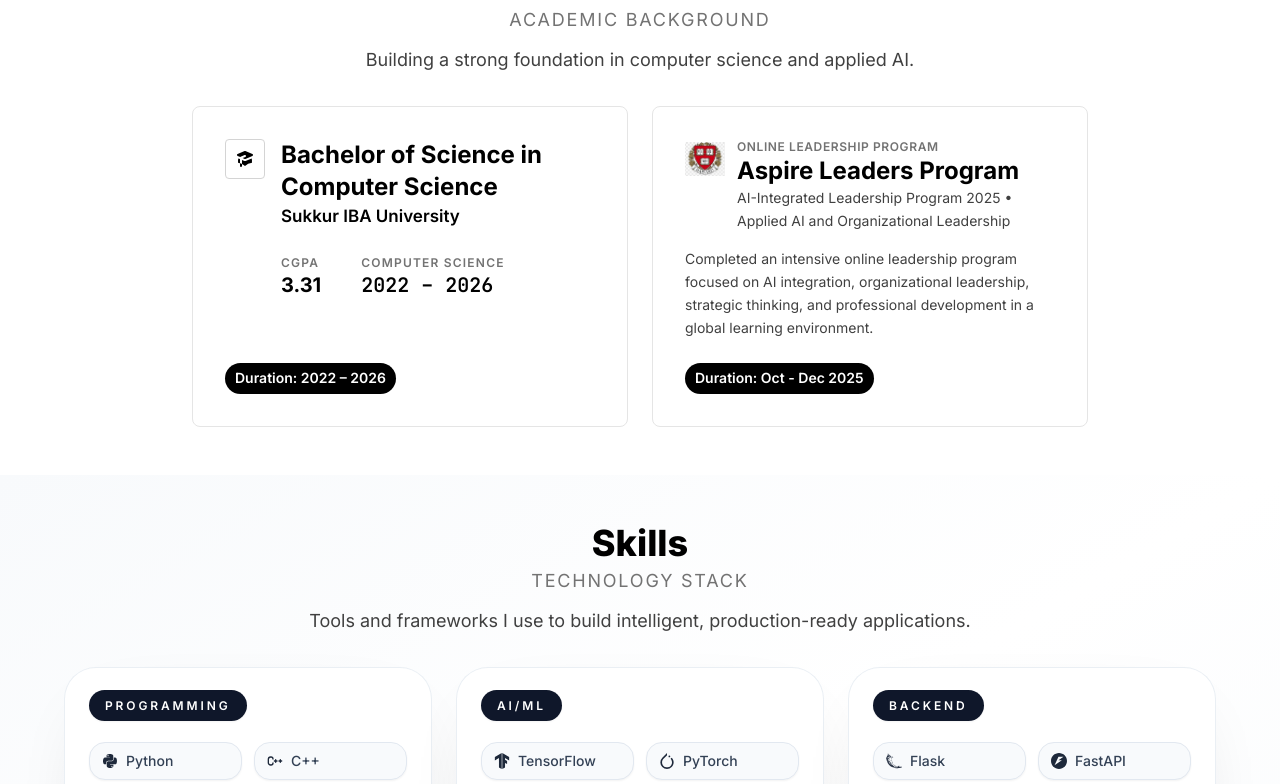
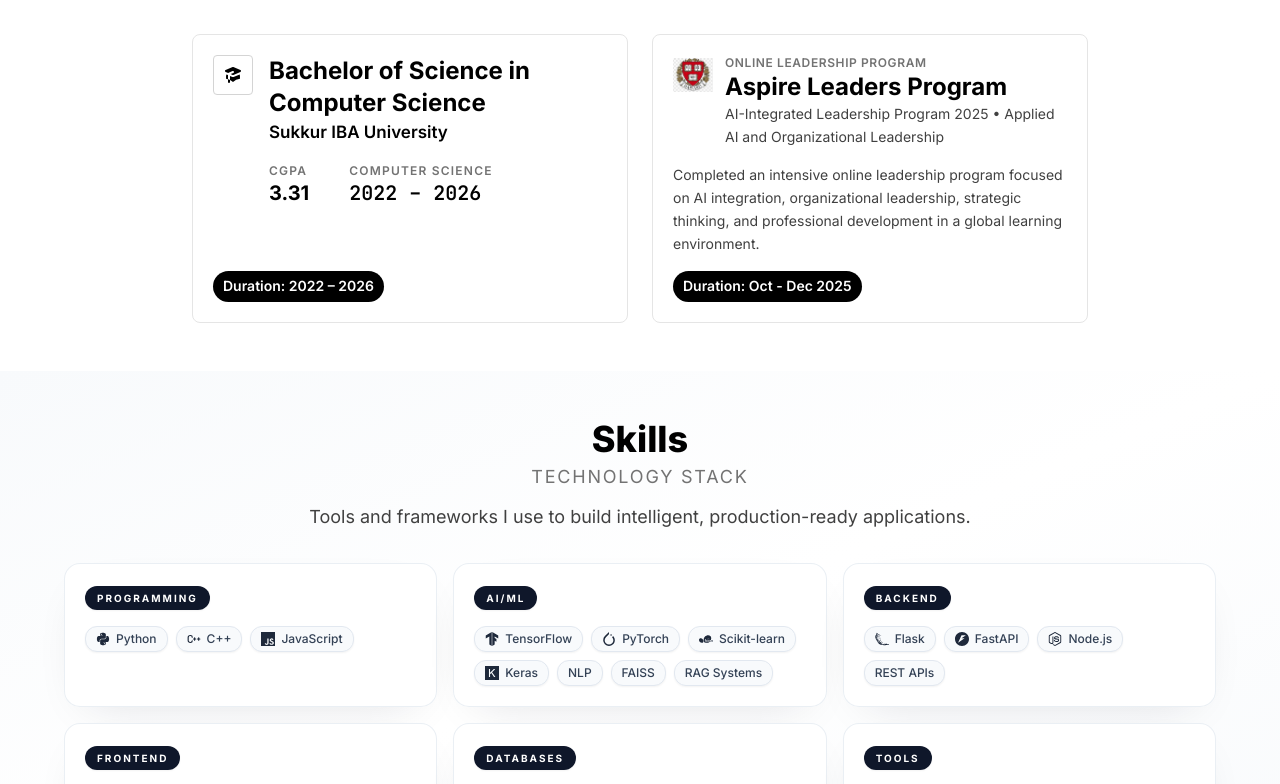
Before and after one commit to Muqadas1234/My-portfolio, a React (Vite) app: page / in a window 1280 px wide. Shown: the part 1836-2620 px from the top of the page. Built offline with nearby package versions, Linux system fonts and the light colour scheme.

Commit message:
updated portfolio

```diff
--- a/src/components/sections/CertificateCard.jsx
+++ b/src/components/sections/CertificateCard.jsx
@@ -54,7 +54,7 @@
           )}
         </button>
 
-        <div className="p-4 flex flex-col flex-1 gap-2">
+        <div className="p-3 flex flex-col flex-1 gap-1.5">
           <div className="min-h-[5.25rem]">
             <p className="text-label">{cert.issuer}</p>
             <h4 className="text-title-md mt-0.5 leading-snug line-clamp-2">{cert.title}</h4>
--- a/src/components/sections/Education.jsx
+++ b/src/components/sections/Education.jsx
@@ -13,7 +13,7 @@
       />
 
       <div className="flex flex-col md:flex-row gap-6 justify-center items-stretch max-w-4xl mx-auto">
-        <article className="card flex flex-col justify-between gap-6 max-w-md w-full border border-neutral-200">
+        <article className="card flex flex-col justify-between gap-4 max-w-md w-full border border-neutral-200">
           <div className="flex items-start gap-4">
             <div className="w-10 h-10 rounded border border-neutral-300 flex items-center justify-center flex-shrink-0">
               <HiAcademicCap size={20} className="text-black" />
@@ -42,7 +42,7 @@
           </div>
         </article>
 
-        <article className="card flex flex-col justify-between gap-6 max-w-md w-full border border-neutral-200">
+        <article className="card flex flex-col justify-between gap-4 max-w-md w-full border border-neutral-200">
           <div className="space-y-4">
             <div className="flex items-start gap-3">
               <img src="/certificates/harvard.jpg" alt="Harvard logo" className="w-10 h-10 object-contain rounded" />
--- a/src/components/sections/Skills.jsx
+++ b/src/components/sections/Skills.jsx
@@ -11,25 +11,25 @@
         description="Tools and frameworks I use to build intelligent, production-ready applications."
       />
 
-      <div className="grid gap-6 sm:grid-cols-2 xl:grid-cols-3">
+      <div className="grid gap-4 sm:grid-cols-2 lg:grid-cols-3">
         {skillGroups.map((group) => (
           <div
             key={group.category}
-            className="group overflow-hidden rounded-[32px] border border-slate-200/70 bg-white/95 p-6 shadow-[0_24px_80px_-40px_rgba(15,23,42,0.2)] transition duration-300 hover:-translate-y-1 hover:shadow-[0_28px_100px_-45px_rgba(15,23,42,0.22)]"
+            className="group overflow-hidden rounded-2xl border border-slate-200/70 bg-white/95 p-5 shadow-[0_16px_48px_-24px_rgba(15,23,42,0.15)] transition duration-300 hover:-translate-y-1 hover:shadow-[0_20px_60px_-28px_rgba(15,23,42,0.18)]"
           >
-            <div className="mb-6">
-              <span className="rounded-full bg-slate-900 px-4 py-2 text-xs font-semibold uppercase tracking-[0.24em] text-white shadow-sm">
+            <div className="mb-4">
+              <span className="rounded-full bg-slate-900 px-3 py-1.5 text-[10px] font-bold uppercase tracking-[0.2em] text-white shadow-sm">
                 {group.category}
               </span>
             </div>
 
-            <div className="grid gap-3 sm:grid-cols-2">
+            <div className="flex flex-wrap gap-2">
               {group.skills.map((skill) => (
                 <span
                   key={skill.name}
-                  className="inline-flex items-center gap-2 rounded-2xl border border-slate-200 bg-slate-50 px-3 py-2 text-sm font-medium text-slate-700 shadow-sm"
+                  className="inline-flex items-center gap-1.5 rounded-xl border border-slate-200 bg-slate-50 px-2.5 py-1 text-xs font-medium text-slate-700 shadow-sm"
                 >
-                  {skill.icon && <skill.icon className="text-base text-slate-800" />}
+                  {skill.icon && <skill.icon className="text-sm text-slate-800" />}
                   {skill.name}
                 </span>
               ))}
--- a/src/index.css
+++ b/src/index.css
@@ -60,7 +60,7 @@
   }
 
   .card {
-    @apply rounded-lg border border-neutral-200 bg-white p-6 sm:p-8;
+    @apply rounded-lg border border-neutral-200 bg-white p-4 sm:p-5;
   }
 
   .card-hover {
```
